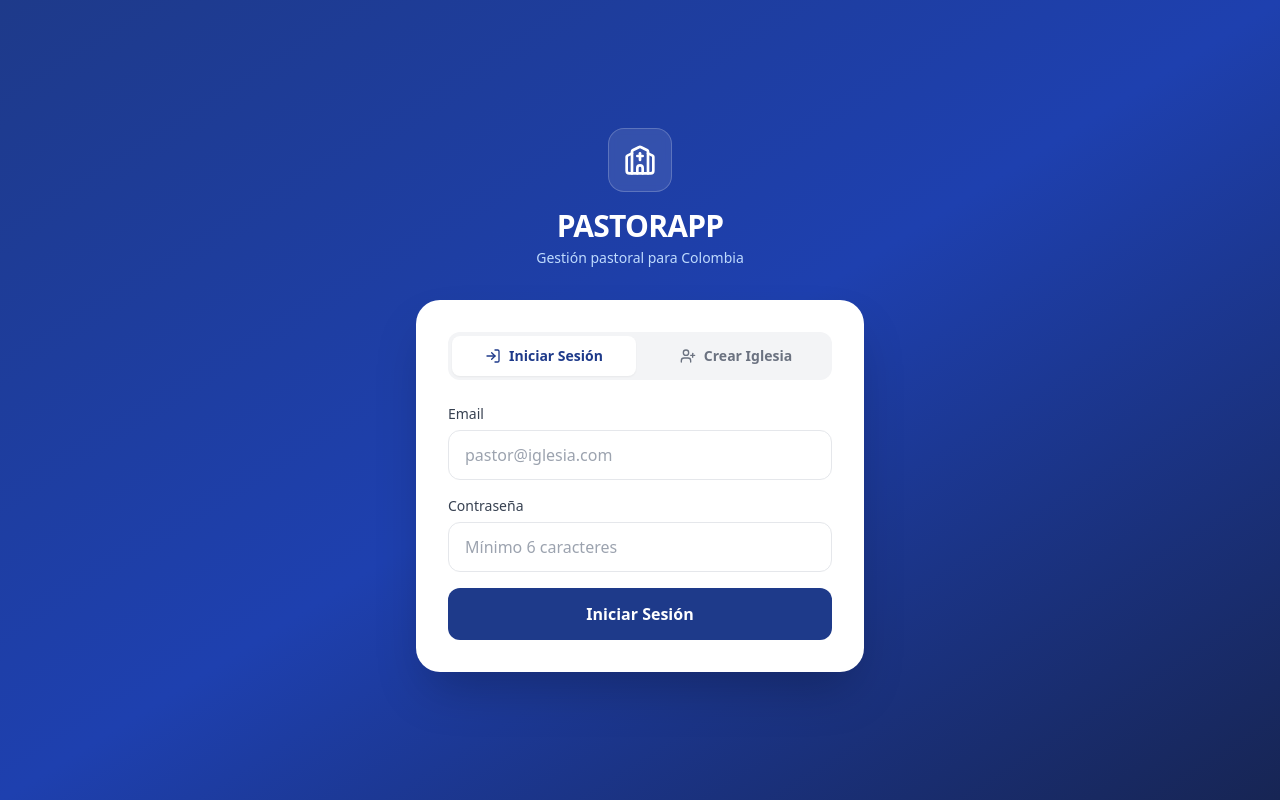
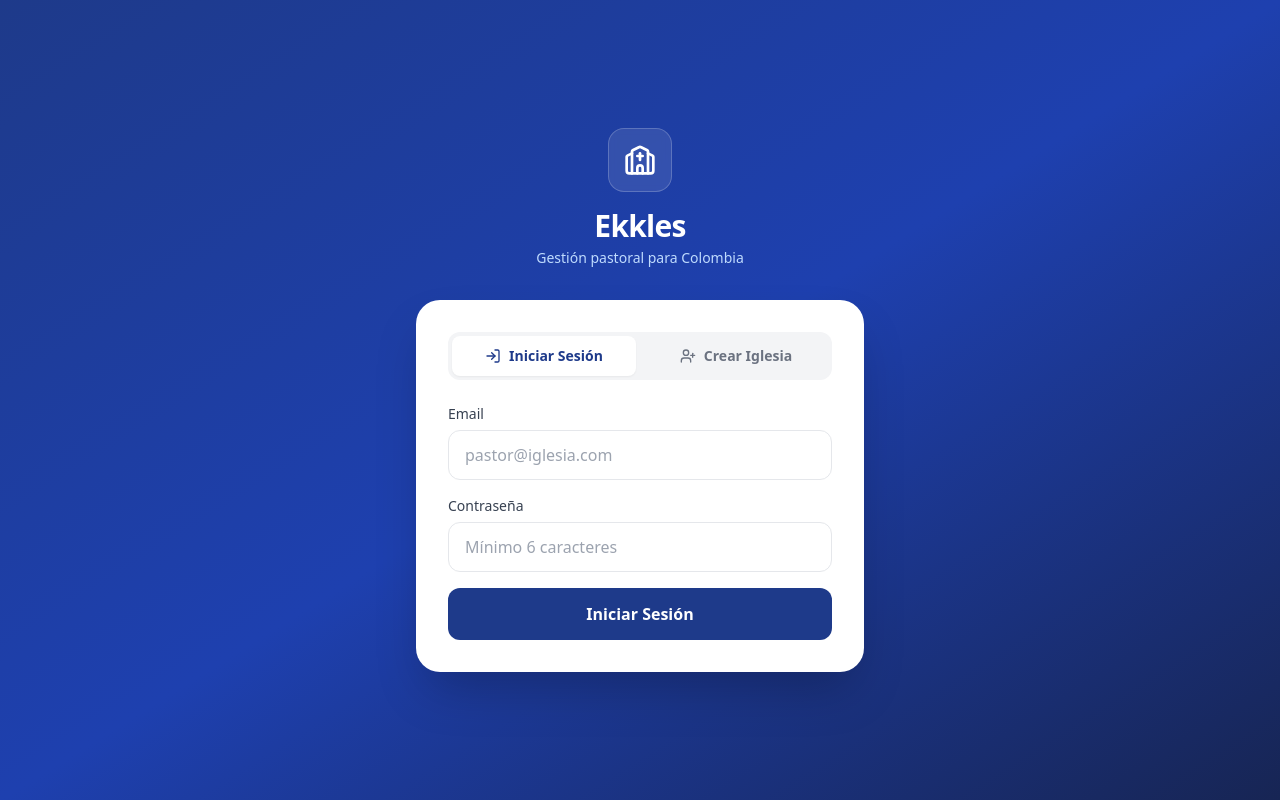
Before and after one commit to felhoz29-crypto/pastorapp, a React (Vite) app: page / in a window 1280 px wide. Built offline with nearby package versions, Linux system fonts and the light colour scheme; no server answers.

Commit message:
Updated README.md

```diff
--- a/index.html
+++ b/index.html
@@ -7,7 +7,7 @@
     <meta name="theme-color" content="#1E3A8A" />
     <link rel="manifest" href="/manifest.json" />
     <link rel="apple-touch-icon" href="/icon-192.svg" />
-    <title>PASTORAPP - Gestión Pastoral</title>
+    <title>Ekkles - Gestión Pastoral</title>
     <meta property="og:image" content="https://bolt.new/static/og_default.png" />
     <meta name="twitter:card" content="summary_large_image" />
     <meta name="twitter:image" content="https://bolt.new/static/og_default.png" />
--- a/public/sw.js
+++ b/public/sw.js
@@ -1,4 +1,4 @@
-const CACHE_NAME = 'pastorapp-v1';
+const CACHE_NAME = 'ekkles-v1';
 const ASSETS = ['/', '/index.html', '/manifest.json'];
 
 self.addEventListener('install', (event) => {
--- a/src/components/AppShell.tsx
+++ b/src/components/AppShell.tsx
@@ -42,7 +42,7 @@ export default function AppShell({ current, onNavigate, children }: Props) {
             <Church className="w-5 h-5 text-white" />
           </div>
           <div>
-            <p className="text-white font-bold text-sm">PASTORAPP</p>
+            <p className="text-white font-bold text-sm">Ekkles</p>
             <p className="text-blue-200 text-xs truncate max-w-[140px]">{iglesia?.nombre}</p>
           </div>
         </div>
@@ -86,7 +86,7 @@ export default function AppShell({ current, onNavigate, children }: Props) {
       <div className="md:hidden fixed top-0 inset-x-0 z-30 bg-[#1E3A8A] px-4 py-3 flex items-center justify-between shadow-lg">
         <div className="flex items-center gap-2">
           <Church className="w-6 h-6 text-white" />
-          <span className="text-white font-bold text-sm">PASTORAPP</span>
+          <span className="text-white font-bold text-sm">Ekkles</span>
         </div>
         <button onClick={() => setMenuOpen(!menuOpen)} className="text-white p-1">
           {menuOpen ? <X className="w-6 h-6" /> : <Menu className="w-6 h-6" />}
--- a/src/screens/Dashboard.tsx
+++ b/src/screens/Dashboard.tsx
@@ -105,7 +105,7 @@ export default function Dashboard({ onNavigate }: Props) {
 
   const handleInstall = async () => {
     if (!installPrompt) {
-      window.alert('Para instalar PASTORAPP, abre el menú del navegador y selecciona “Agregar a pantalla de inicio”.');
+      window.alert('Para instalar Ekkles, abre el menú del navegador y selecciona “Agregar a pantalla de inicio”.');
       return;
     }
     await installPrompt.prompt();
--- a/src/screens/FichaMiembro.tsx
+++ b/src/screens/FichaMiembro.tsx
@@ -51,7 +51,7 @@ export default function FichaMiembro({ onNavigate, miembroId }: Props) {
     if (!miembro) return;
     let code = miembro.qr_code;
     if (!code) {
-      code = `PASTORAPP-${iglesia!.id.slice(0, 8)}-${miembro.id.slice(0, 8)}`;
+      code = `EKKLES-${iglesia!.id.slice(0, 8)}-${miembro.id.slice(0, 8)}`;
       await supabase.from('miembros').update({ qr_code: code }).eq('id', miembro.id);
       setMiembro({ ...miembro, qr_code: code });
     }
--- a/src/screens/InformeMensual.tsx
+++ b/src/screens/InformeMensual.tsx
@@ -50,7 +50,7 @@ export default function InformeMensual({ onNavigate }: Props) {
     // Header
     doc.setFontSize(20);
     doc.setTextColor(30, 58, 138);
-    doc.text('PASTORAPP - Informe Mensual', 14, 22);
+    doc.text('Ekkles - Informe Mensual', 14, 22);
     doc.setFontSize(12);
     doc.setTextColor(100);
     doc.text(`${iglesia?.nombre || ''}`, 14, 30);
--- a/src/screens/LoginScreen.tsx
+++ b/src/screens/LoginScreen.tsx
@@ -73,7 +73,7 @@ export default function LoginScreen() {
           <div className="inline-flex items-center justify-center w-16 h-16 rounded-2xl bg-white/10 backdrop-blur-sm mb-4 border border-white/20">
             <Church className="w-8 h-8 text-white" strokeWidth={2} />
           </div>
-          <h1 className="text-3xl font-bold text-white tracking-tight">PASTORAPP</h1>
+          <h1 className="text-3xl font-bold text-white tracking-tight">Ekkles</h1>
           <p className="text-blue-200 text-sm mt-1">Gestión pastoral para Colombia</p>
         </div>
 
--- a/src/screens/NuevoMiembro.tsx
+++ b/src/screens/NuevoMiembro.tsx
@@ -28,7 +28,7 @@ export default function NuevoMiembro({ onNavigate }: Props) {
     setSaving(true);
 
     try {
-      const qrCode = `PASTORAPP-${iglesia.id.slice(0, 8)}-${Date.now().toString(36).toUpperCase()}`;
+      const qrCode = `EKKLES-${iglesia.id.slice(0, 8)}-${Date.now().toString(36).toUpperCase()}`;
 
       const { data, error } = await supabase
         .from('miembros')
```
Also changed, not shown: public/manifest.json, 1 other file (tests, documents, lock files or other folders).
